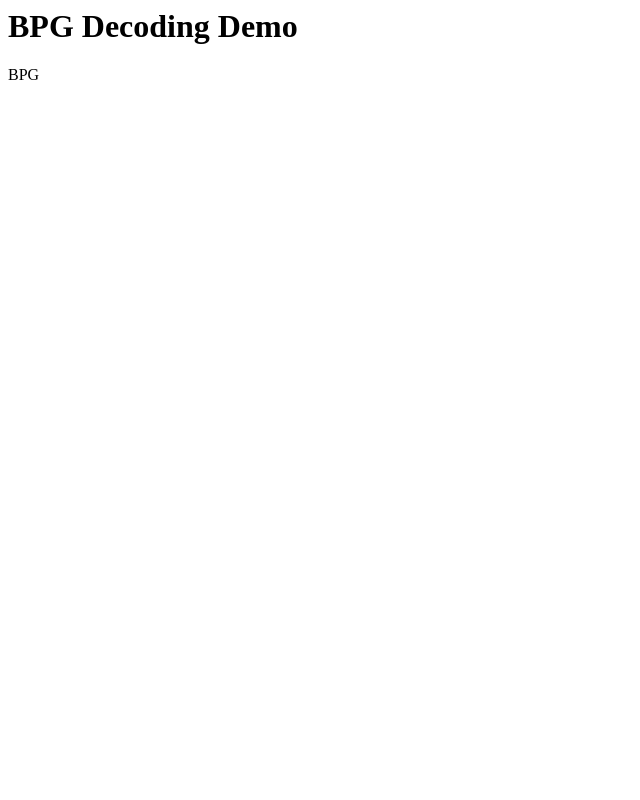
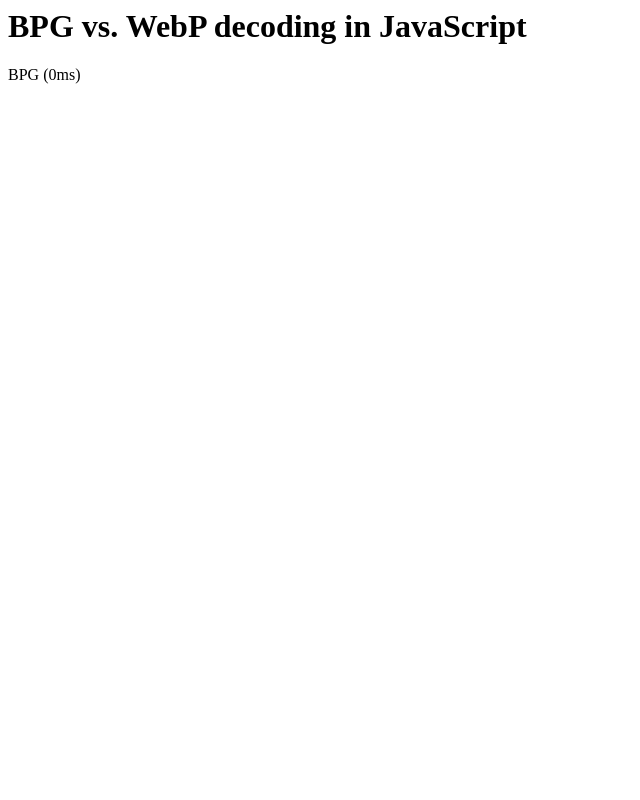
Before and after one commit to normanrz/bpg-test, a plain HTML site: page index.html in a window 1280 px wide. Shown: the top 800 px of the page, without its empty margins (0-640 px from the left). Drawn offline with Linux system fonts and the light colour scheme; no server answers.

Commit message:
update index.html

```diff
--- a/index.html
+++ b/index.html
@@ -5,10 +5,10 @@
 <script type="text/javascript" src="libwebp.js"></script>
 </head>
 <body>
-<h1>BPG Decoding Demo</h1>
-<p>BPG</p>
+<h1>BPG vs. WebP decoding in JavaScript</h1>
+<p>BPG <span id="bpg-result"></span></p>
 <canvas id="bpg-canvas" width="1872" height="1926"></canvas>
-<p>WebP</p>
+<p>WebP <span id="webp-result"></span></p>
 <canvas id="webp-canvas" width="1872" height="1926"></canvas>
 <script>
 (function ()
@@ -69,17 +69,23 @@
 
 
     load("0.bpg", function (data) {
+      setTimeout(function () {
         var t0 = Date.now();
         var imageData = bpgDecoder.decode(data);
         console.log("BPG", Date.now() - t0);
+        document.getElementById("bpg-result").innerHTML = "(" + (Date.now() - t0) + "ms)";
         ctx0.putImageData(imageData, 0, 0);
+      }, 500);
     });
 
     load("0.webp", function (data) {
+      setTimeout(function () {
         var t0 = Date.now();
         var imageData = decodeWebp(data, ctx0);
         console.log("WebP", Date.now() - t0);
+        document.getElementById("webp-result").innerHTML = "(" + (Date.now() - t0) + "ms)";
         ctx1.putImageData(imageData, 0, 0);
+      }, 500);
     })
 })();
 </script>
```
Lines whose indentation alone changed are shown as unchanged.
